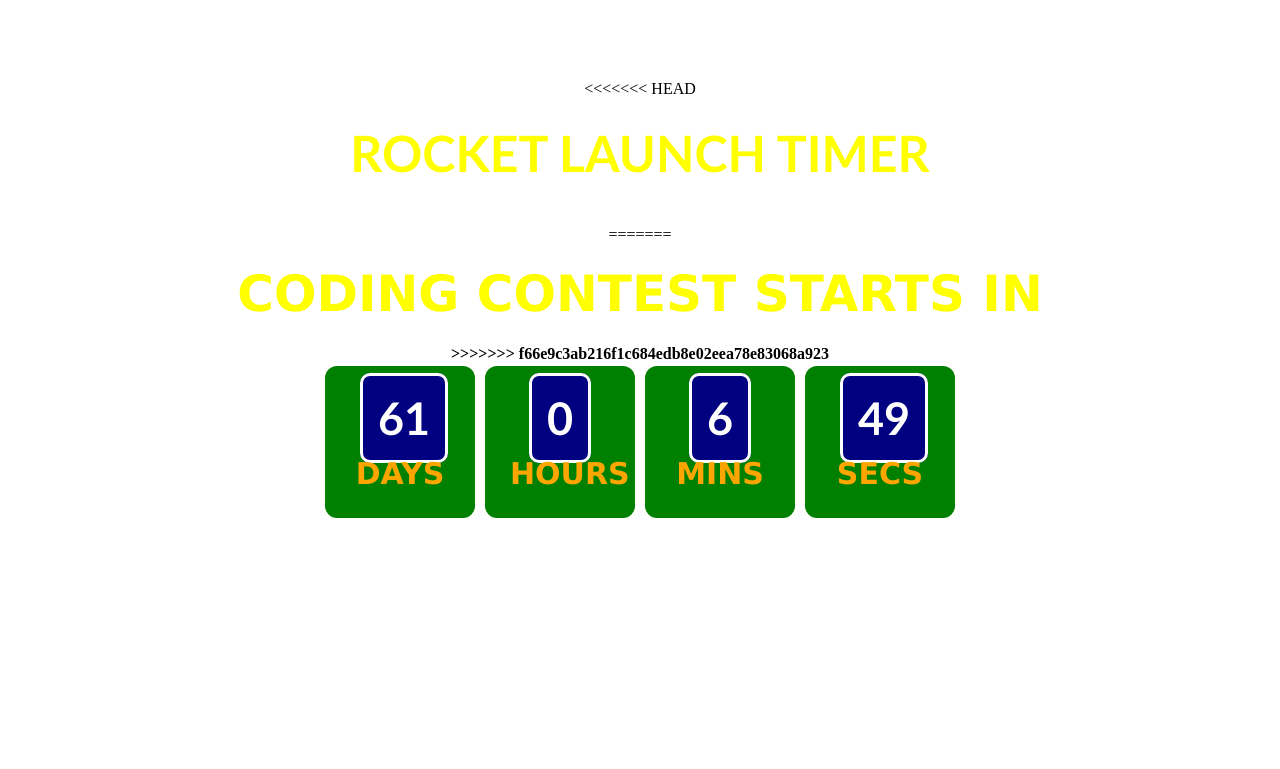
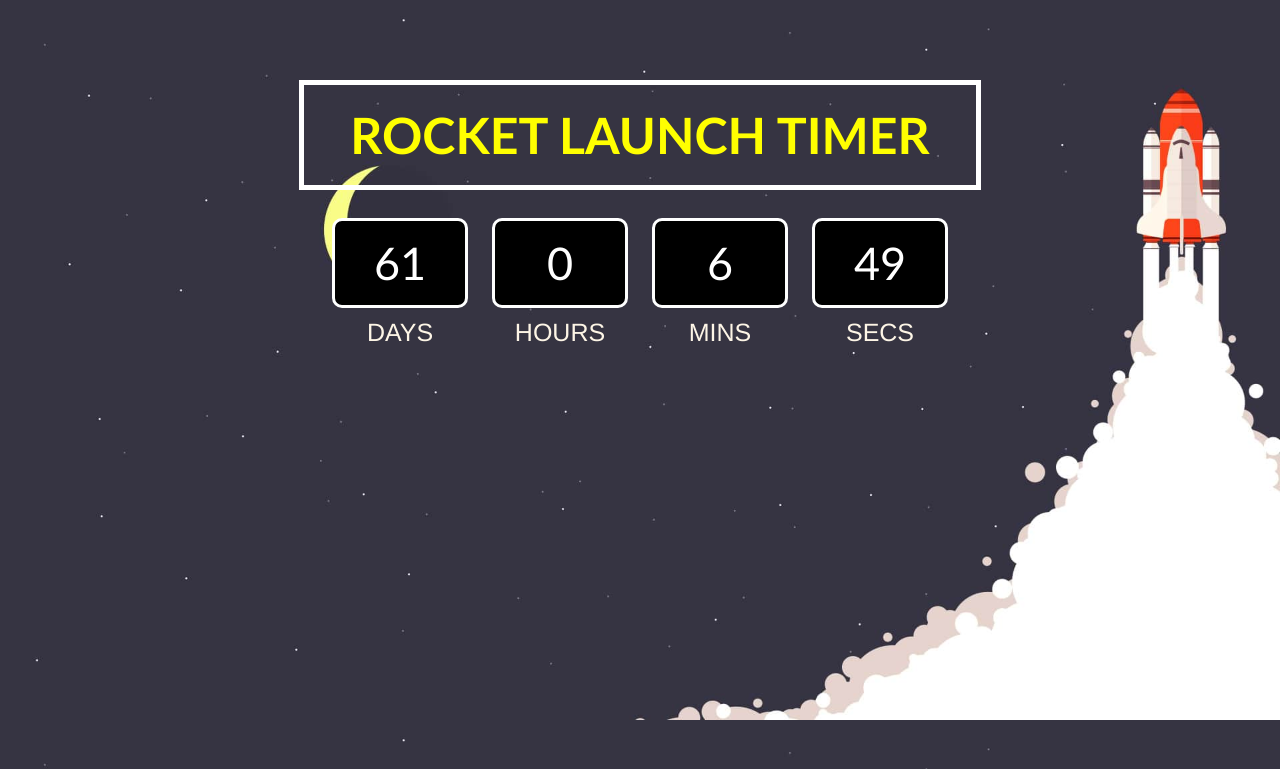
Before and after one commit to Pradeep-Ravichandran/DeltaInductions2016, a PHP site: the page made by Task-1/Basic Mode/timer basic task.htm in a window 1280 px wide. Shown: the top 769 px of the page. Run offline with PHP 8.4, Linux system fonts and the light colour scheme.

Commit message:
Submit Task1

```diff
--- a/Task-1/Basic Mode/design.css
+++ b/Task-1/Basic Mode/design.css
@@ -1,19 +1,14 @@
 html {
-<<<<<<< HEAD
-    background-image : url("rockets.jpg");
-=======
-    background-image : url("146424041453425.jpe");
->>>>>>> f66e9c3ab216f1c684edb8e02eea78e83068a923
-    background-position : center center fixed;
-    background-size : cover;
+background-image : url("rockets.jpg");
+background-position : left center fixed;
+background-size : cover;
 }
 
 body{
-    text-align : center;
+text-align : center;
 }
 
 .box{
-<<<<<<< HEAD
 display : inline-block;
 border-radius : 10px;
 margin : 10px;
@@ -24,7 +19,7 @@ text-align : center;
 font-size : 45px;
 padding : 15px;
 font-family  : calibri;
-background-color : navy;
+background-color : black;
 }
 
 #timeblock{
@@ -35,7 +30,7 @@ text-align : center;
 
 .unit{
 font-size : 25px;
-color : white;
+color : oldlace;
 font-family : helvetica;
 }
 
@@ -43,35 +38,4 @@ font-family : helvetica;
 margin : auto;
 display : inline-block;
 color : solid navy;
-=======
-    display : inline-block;
-    border-radius : 15px;
-    margin : 10px;
-    width : 100px;
-    color : white;
-    border : 3px solid white;
-    text-align : center;
-    font-size : 40px;
-    padding : 25px;
-    font-family  : calibri;
-    background-color : green;
 }
-
-#timeblock{
-    display : inline-block;
-    margin : auto;
-    text-align : center;
-}
-
-.unit{
-    font-size : 30px;
-    color : orange;
-    font-family : verdana;
-}
-
-.block{
-    margin : auto;
-    display : inline-block;
-    color : solid navy;
->>>>>>> f66e9c3ab216f1c684edb8e02eea78e83068a923
-}
--- a/Task-1/Basic Mode/timer basic task.htm
+++ b/Task-1/Basic Mode/timer basic task.htm
@@ -7,11 +7,7 @@
 
     <body>
         <br><br><br><br>
-<<<<<<< HEAD
         <h1 style="width:50%;margin:auto;border: 5px solid white;padding:20px; color : yellow; font-family : Calibri; text-align : center; font-size : 50px">ROCKET LAUNCH TIMER</h1><br>
-=======
-        <h1><b><span style="color : yellow; font-family : verdana; text-align : center; font-size : 50px">CODING CONTEST STARTS IN<span><b></h1>
->>>>>>> f66e9c3ab216f1c684edb8e02eea78e83068a923
         <div class="timeblock">
         <div class="block">
         <span class="box" id="days"></span><br>
--- a/Task-1/Hacker Mode/design-hack-mode.css
+++ b/Task-1/Hacker Mode/design-hack-mode.css
@@ -30,11 +30,7 @@ text-align : center;
 
 .unit{
 font-size : 25px;
-<<<<<<< HEAD
-color : white;
-=======
 color : oldlace;
->>>>>>> f66e9c3ab216f1c684edb8e02eea78e83068a923
 font-family : helvetica;
 }
 
--- a/Task-1/Hacker Mode/timer hacker mode.htm
+++ b/Task-1/Hacker Mode/timer hacker mode.htm
@@ -6,11 +6,7 @@
 
    <body>
 
-<<<<<<< HEAD
-     <h1 style="width:50%;margin:auto;border: 5px solid white;padding:15px; color : yellow; font-family : Calibri; text-align : center; font-size : 50px">ROCKET LAUNCH TIMER</h1>
-=======
       <h1 style="color : yellow; font-family : Calibri; text-align : center; font-size : 50px">ROCKET LAUNCH TIMER</h1>
->>>>>>> f66e9c3ab216f1c684edb8e02eea78e83068a923
       <h2 style="font-family:helvetica;color:white;teXt-align:center">ENTER DEADLINE :</h2>
       <input type="number" class="gettime" id="day" placeholder="Days">
       <input type="number" class="gettime" id="hr" placeholder="Hours">
```
Also changed, not shown: 1 other file.
